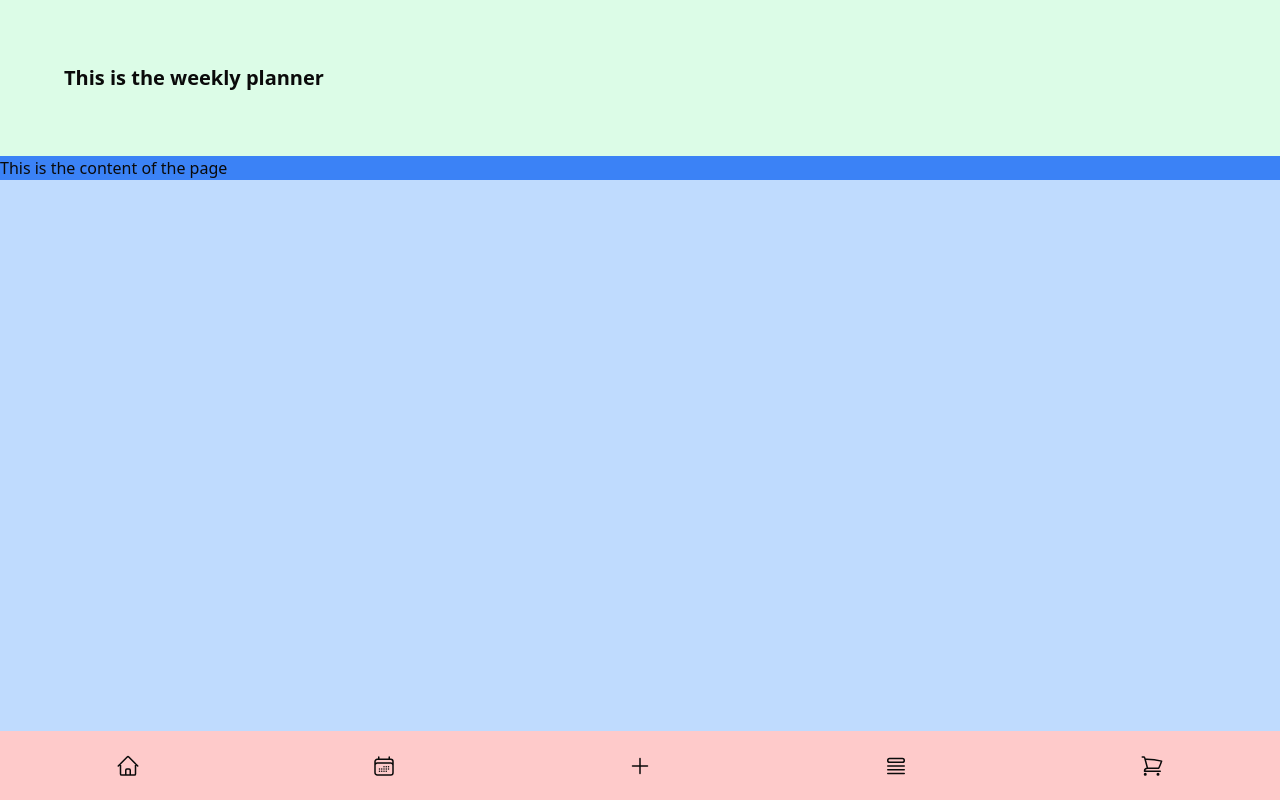
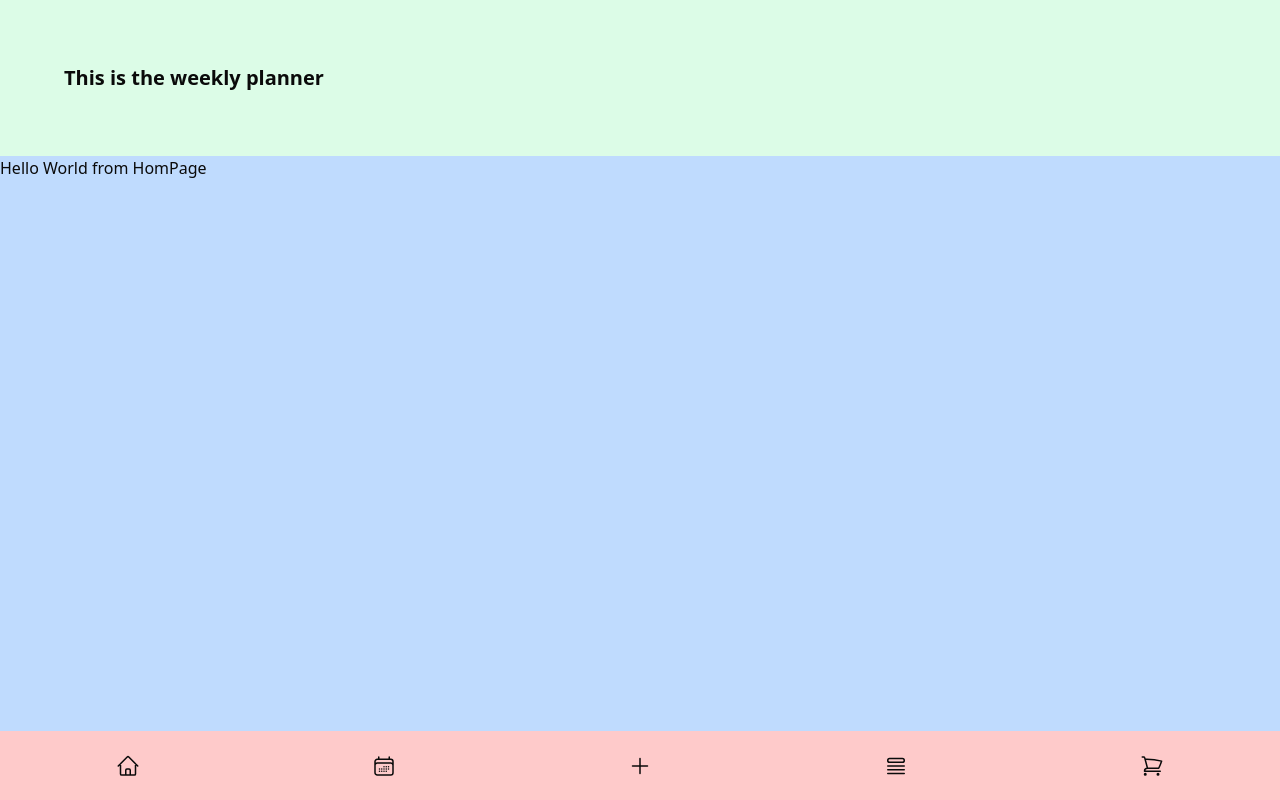
Before and after one commit to jpguisado/receta, a Next.js app: page / in a window 1280 px wide. Built offline with nearby package versions, Linux system fonts and the light colour scheme.

Commit message:
Build improvements

```diff
--- a/next.config.js
+++ b/next.config.js
@@ -5,6 +5,13 @@
 await import("./src/env.js");
 
 /** @type {import("next").NextConfig} */
-const config = {};
+const config = {
+    typescript: {
+        ignoreBuildErrors: true,
+    },
+    eslint: {
+        ignoreDuringBuilds: true,
+    }
+};
 
 export default config;
--- a/package.json
+++ b/package.json
@@ -7,7 +7,7 @@
     "build": "next build",
     "db:push": "drizzle-kit push:mysql",
     "db:studio": "drizzle-kit studio",
-    "dev": "next dev",
+    "dev": "next dev --turbo",
     "lint": "next lint",
     "start": "next start"
   },
--- a/src/app/page.tsx
+++ b/src/app/page.tsx
@@ -1,7 +1,7 @@
+import Link from "next/link";
+
 export default function HomePage() {
   return (
-    <div className="bg-blue-500">
-      This is the content of the page
-    </div>
+    <div>Hello World from HomPage</div>
   );
 }
```
Also changed, not shown: 2 other files (tests, documents, lock files or other folders).
